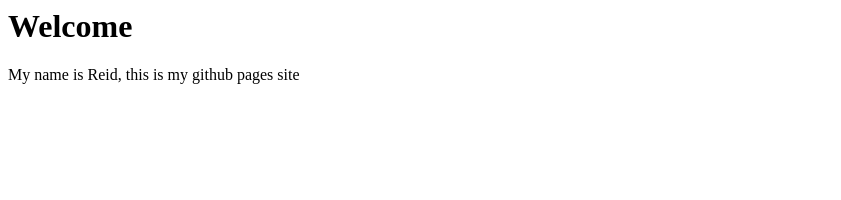
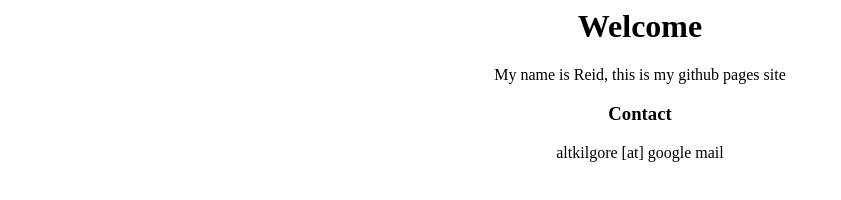
Before and after one commit to ARKilgore/ARKilgore.github.io, a plain HTML site: page index.html in a window 1280 px wide. Shown: the whole page, without its empty margins (0-841 px from the left). Drawn offline with Linux system fonts and the light colour scheme.

Commit message:
index update

```diff
--- a/index.html
+++ b/index.html
@@ -1,7 +1,11 @@
 <html>
     <head></head>
     <body>
-        <h1>Welcome</h1>
-        <p>My name is Reid, this is my github pages site</p>
+        <div style="text-align:center">
+            <h1>Welcome</h1>
+            <p>My name is Reid, this is my github pages site</p>
+            <h3>Contact</h3>
+            <p>altkilgore [at] google mail</p>
+        </div>
     </body>
 </html>
```
